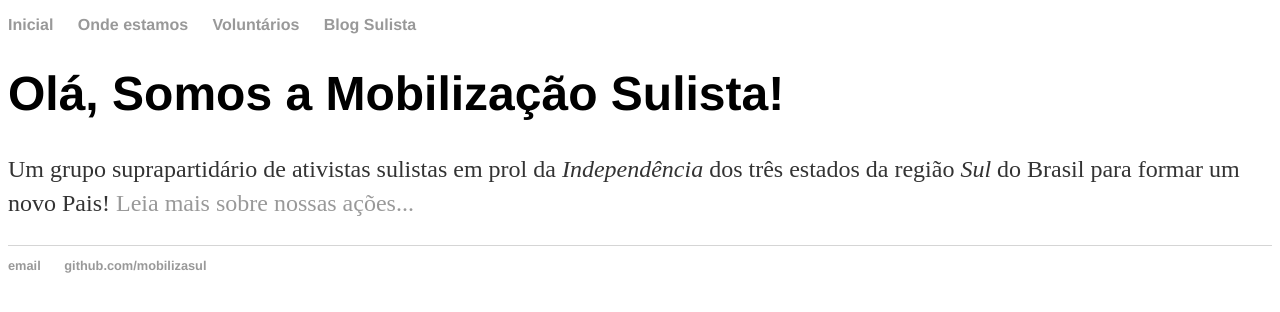
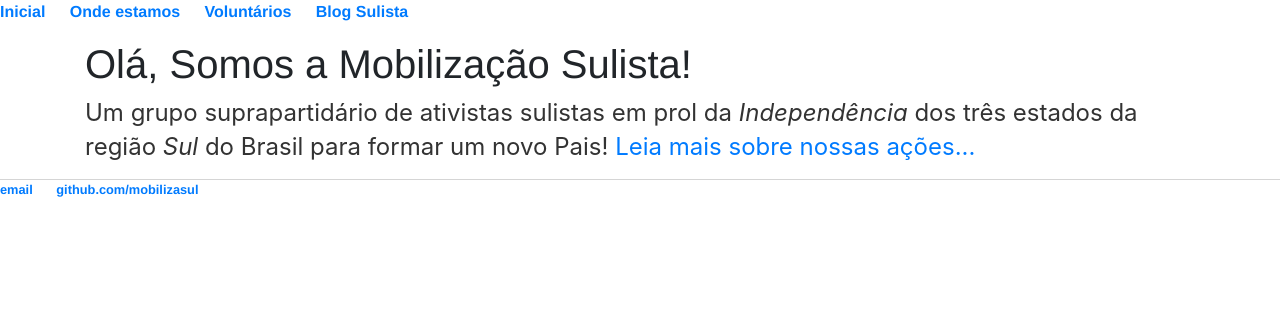
Before and after one commit to mobilizasul/mobilizasul.github.io, a Jekyll site: the page built from index.html, in a window 1280 px wide. Shown: the top 312 px of the page. Built offline with Jekyll 4.4.1, drawn with Linux system fonts in a browser that asks for light colours.

Commit message:
Adicionando links para Bootstrap

```diff
--- a/_layouts/default.html
+++ b/_layouts/default.html
@@ -1,10 +1,15 @@
 <!DOCTYPE html>
 <html>
+
 <head>
     <title>{{ page.title }}</title>
     <meta http-equiv="content-type" content="text/html; charset=UTF-8" />
     <link rel="stylesheet" type="text/css" href="/css/main.css">
+    <link rel="stylesheet" href="https://stackpath.bootstrapcdn.com/bootstrap/4.4.1/css/bootstrap.min.css" integrity="sha384-Vkoo8x4CGsO3+Hhxv8T/Q5PaXtkKtu6ug5TOeNV6gBiFeWPGFN9MuhOf23Q9Ifjh" crossorigin="anonymous">
+    <script src="https://stackpath.bootstrapcdn.com/bootstrap/4.4.1/js/bootstrap.min.js" integrity="sha384-wfSDF2E50Y2D1uUdj0O3uMBJnjuUD4Ih7YwaYd1iqfktj0Uod8GCExl3Og8ifwB6" crossorigin="anonymous"></script>
+
 </head>
+
 <body>
     <nav>
         <ul>
@@ -18,7 +23,8 @@
 
         {{ content }}
 
-		</div><!-- /.container -->
+    </div>
+    <!-- /.container -->
 
     <footer>
         <ul>
@@ -27,4 +33,5 @@
         </ul>
     </footer>
 </body>
+
 </html>
```
Lines whose indentation alone changed are shown as unchanged.
